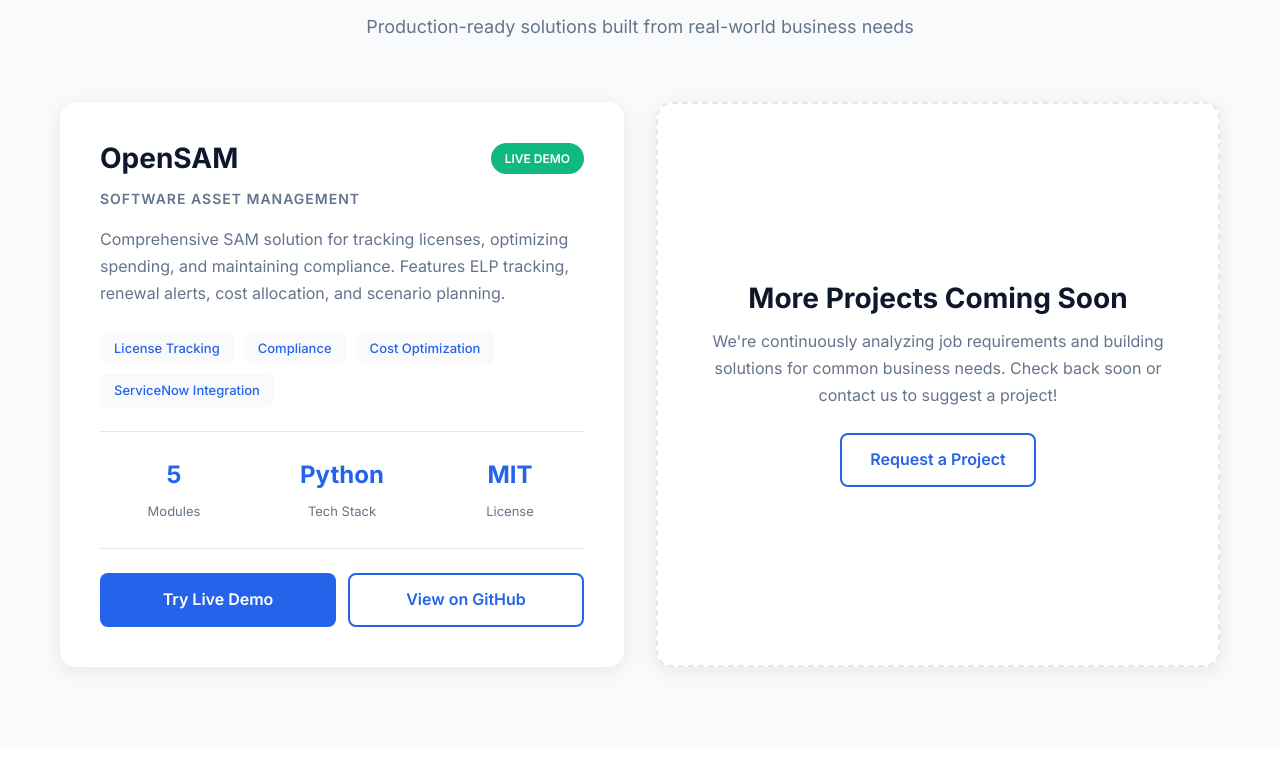
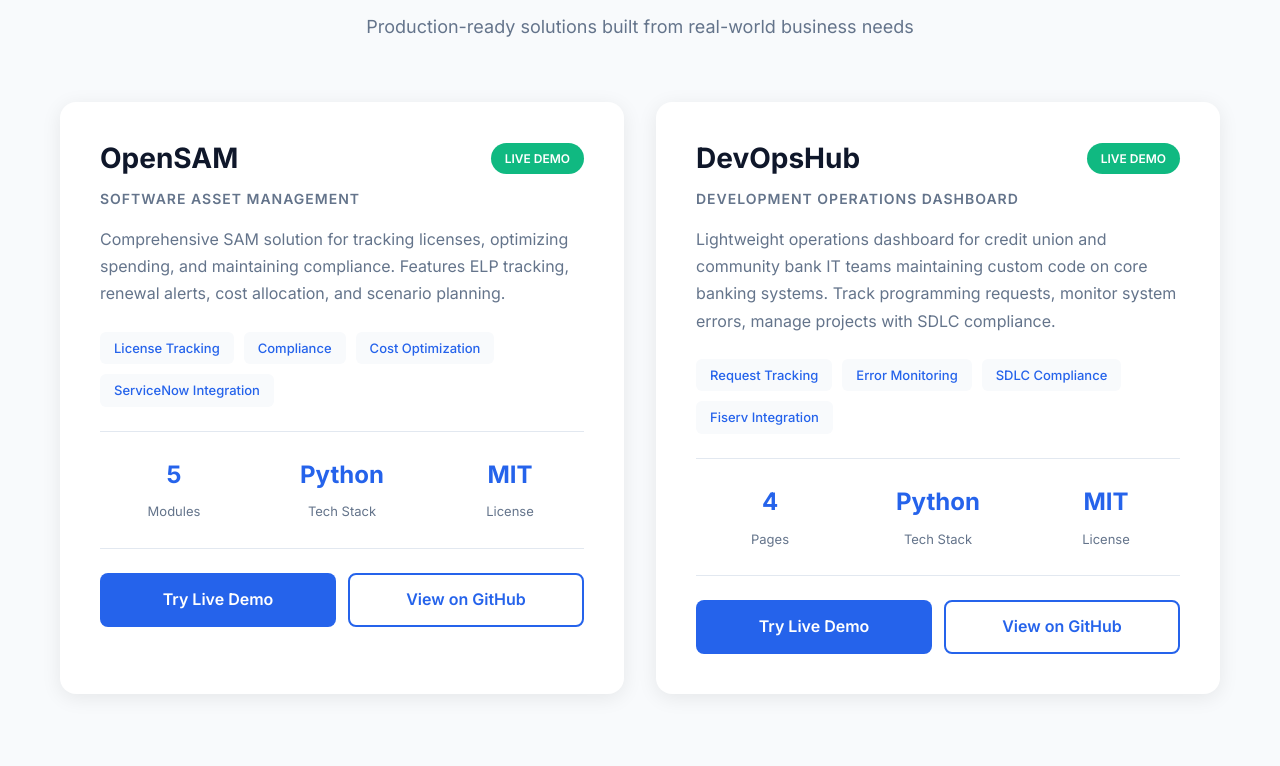
Before and after one commit to PaulSemaan007/appforge-labs-website, a plain HTML site: page index.html in a window 1280 px wide. Shown: the part 714-1480 px from the top of the page. Drawn offline with Linux system fonts and the light colour scheme.

Commit message:
Add DevOpsHub as second project
- Added DevOpsHub project card with live demo link
- Updated contact form with DevOpsHub options
- Added DevOpsHub to footer links
- Live demo: https://coredevops.streamlit.app

```diff
--- a/index.html
+++ b/index.html
@@ -85,16 +85,41 @@
                     </div>
                 </div>
 
-                <!-- Coming Soon Card -->
-                <div class="project-card coming-soon">
+                <!-- DevOpsHub Project Card -->
+                <div class="project-card">
                     <div class="project-header">
-                        <h3>More Projects Coming Soon</h3>
+                        <h3>DevOpsHub</h3>
+                        <span class="project-badge">Live Demo</span>
                     </div>
+                    <p class="project-category">Development Operations Dashboard</p>
                     <p class="project-description">
-                        We're continuously analyzing job requirements and building solutions for common business needs.
-                        Check back soon or contact us to suggest a project!
+                        Lightweight operations dashboard for credit union and community bank IT teams maintaining custom code on core banking systems.
+                        Track programming requests, monitor system errors, manage projects with SDLC compliance.
                     </p>
-                    <a href="#contact" class="btn-secondary">Request a Project</a>
+                    <div class="project-features">
+                        <span class="feature-tag">Request Tracking</span>
+                        <span class="feature-tag">Error Monitoring</span>
+                        <span class="feature-tag">SDLC Compliance</span>
+                        <span class="feature-tag">Fiserv Integration</span>
+                    </div>
+                    <div class="project-stats">
+                        <div class="stat">
+                            <strong>4</strong>
+                            <span>Pages</span>
+                        </div>
+                        <div class="stat">
+                            <strong>Python</strong>
+                            <span>Tech Stack</span>
+                        </div>
+                        <div class="stat">
+                            <strong>MIT</strong>
+                            <span>License</span>
+                        </div>
+                    </div>
+                    <div class="project-actions">
+                        <a href="https://coredevops.streamlit.app" class="btn-primary" target="_blank" rel="noopener">Try Live Demo</a>
+                        <a href="https://github.com/paulsemaan007/DevOpsHub" class="btn-secondary" target="_blank" rel="noopener">View on GitHub</a>
+                    </div>
                 </div>
             </div>
         </div>
@@ -254,6 +279,8 @@
                                 <option value="">Select a project...</option>
                                 <option value="opensam-free">OpenSAM - Free Version</option>
                                 <option value="opensam-custom">OpenSAM - Custom Implementation</option>
+                                <option value="devopshub-free">DevOpsHub - Free Version</option>
+                                <option value="devopshub-custom">DevOpsHub - Custom Implementation</option>
                                 <option value="hosting">Hosted/Managed Solution</option>
                                 <option value="integration">Integration Services</option>
                                 <option value="other">Other / General Inquiry</option>
@@ -285,6 +312,7 @@
                     <h4>Projects</h4>
                     <ul>
                         <li><a href="https://github.com/paulsemaan007/OpenSAM" target="_blank" rel="noopener">OpenSAM</a></li>
+                        <li><a href="https://github.com/paulsemaan007/DevOpsHub" target="_blank" rel="noopener">DevOpsHub</a></li>
                         <li><a href="https://github.com/paulsemaan007" target="_blank" rel="noopener">All Projects</a></li>
                     </ul>
                 </div>
```
